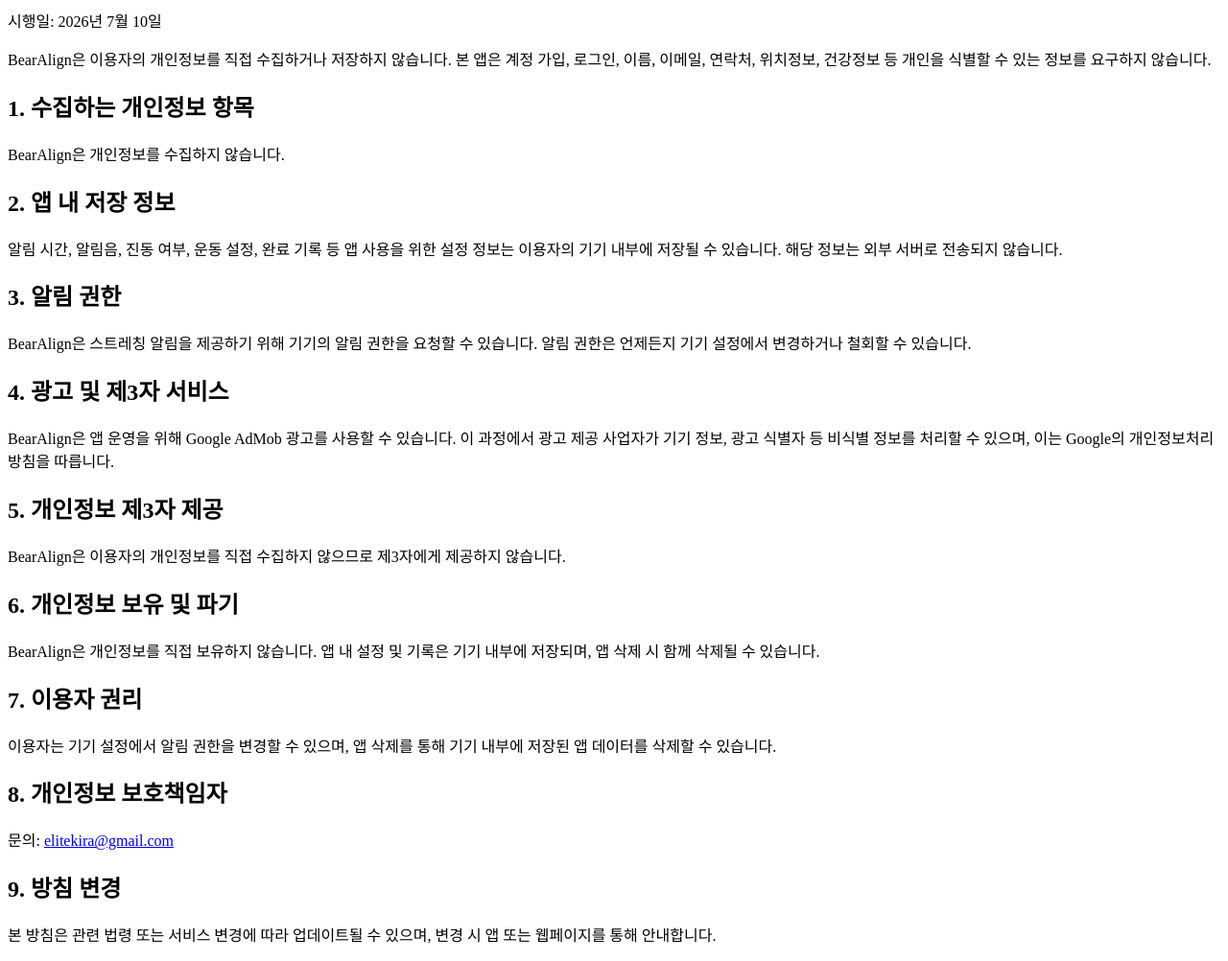
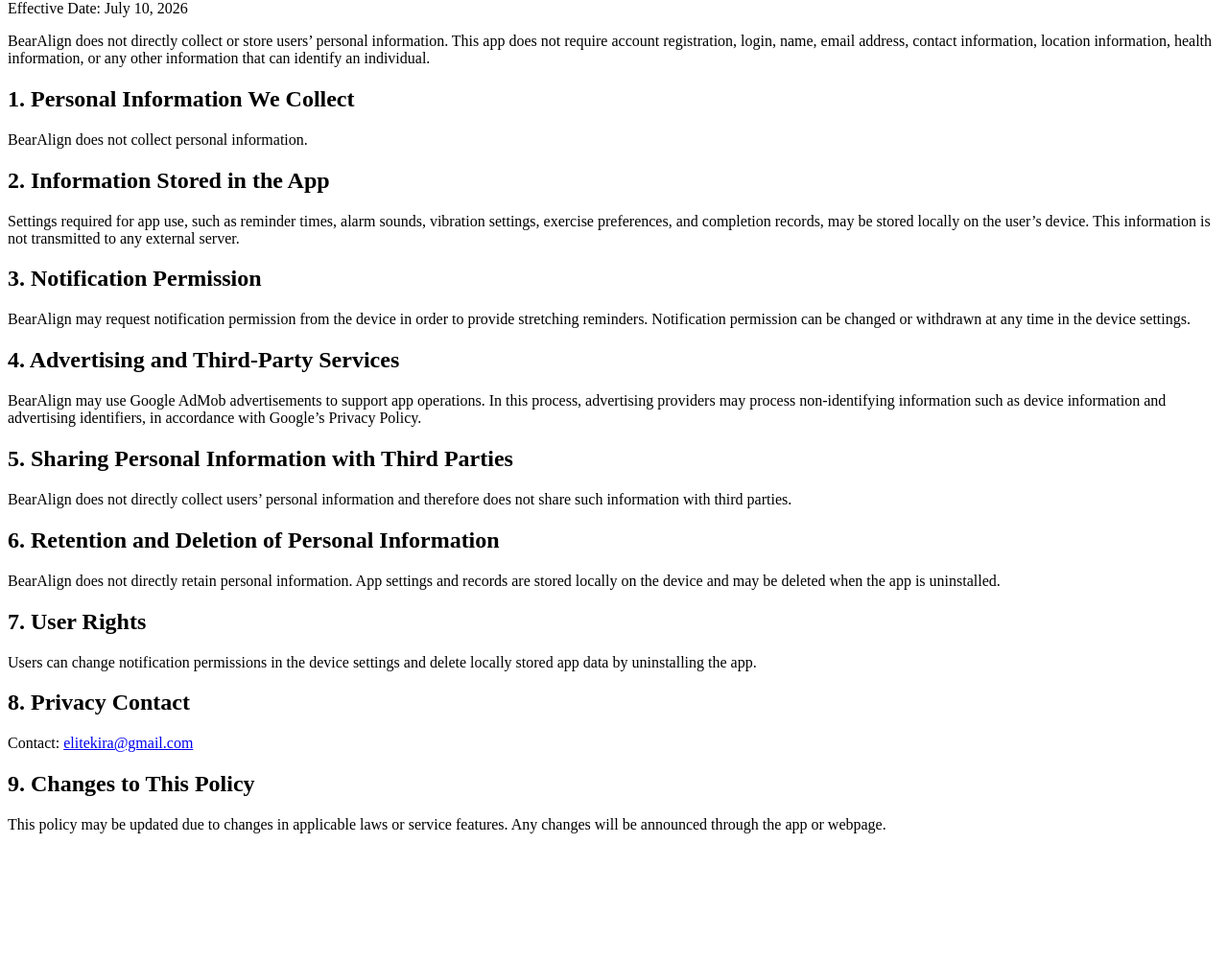
Before and after one commit to kongdackkong/kongdackkong.github.io, a plain HTML site: page bear/privacy.html in a window 1280 px wide. Shown: the part 80-1082 px from the top of the page at 96% size. After the commit the page ends 965 px from the top, so only its background shows below. Drawn offline with Linux system fonts and the light colour scheme.

Commit message:
Update privacy.html

```diff
--- a/bear/privacy.html
+++ b/bear/privacy.html
@@ -1,61 +1,61 @@
 <!DOCTYPE html>
-<html lang="ko">
+<html lang="en">
 <head>
   <meta charset="UTF-8" />
   <meta name="viewport" content="width=device-width, initial-scale=1.0" />
-  <title>개인정보처리방침 — BearAlign</title>
+  <title>Privacy Policy — BearAlign</title>
 </head>
 <body>
-  <h1>개인정보처리방침</h1>
-  <p>시행일: 2026년 7월 10일</p>
+  <h1>Privacy Policy</h1>
+  <p>Effective Date: July 10, 2026</p>
 
   <section>
-    <p>BearAlign은 이용자의 개인정보를 직접 수집하거나 저장하지 않습니다. 본 앱은 계정 가입, 로그인, 이름, 이메일, 연락처, 위치정보, 건강정보 등 개인을 식별할 수 있는 정보를 요구하지 않습니다.</p>
+    <p>BearAlign does not directly collect or store users’ personal information. This app does not require account registration, login, name, email address, contact information, location information, health information, or any other information that can identify an individual.</p>
   </section>
 
   <section>
-    <h2>1. 수집하는 개인정보 항목</h2>
-    <p>BearAlign은 개인정보를 수집하지 않습니다.</p>
+    <h2>1. Personal Information We Collect</h2>
+    <p>BearAlign does not collect personal information.</p>
   </section>
 
   <section>
-    <h2>2. 앱 내 저장 정보</h2>
-    <p>알림 시간, 알림음, 진동 여부, 운동 설정, 완료 기록 등 앱 사용을 위한 설정 정보는 이용자의 기기 내부에 저장될 수 있습니다. 해당 정보는 외부 서버로 전송되지 않습니다.</p>
+    <h2>2. Information Stored in the App</h2>
+    <p>Settings required for app use, such as reminder times, alarm sounds, vibration settings, exercise preferences, and completion records, may be stored locally on the user’s device. This information is not transmitted to any external server.</p>
   </section>
 
   <section>
-    <h2>3. 알림 권한</h2>
-    <p>BearAlign은 스트레칭 알림을 제공하기 위해 기기의 알림 권한을 요청할 수 있습니다. 알림 권한은 언제든지 기기 설정에서 변경하거나 철회할 수 있습니다.</p>
+    <h2>3. Notification Permission</h2>
+    <p>BearAlign may request notification permission from the device in order to provide stretching reminders. Notification permission can be changed or withdrawn at any time in the device settings.</p>
   </section>
 
   <section>
-    <h2>4. 광고 및 제3자 서비스</h2>
-    <p>BearAlign은 앱 운영을 위해 Google AdMob 광고를 사용할 수 있습니다. 이 과정에서 광고 제공 사업자가 기기 정보, 광고 식별자 등 비식별 정보를 처리할 수 있으며, 이는 Google의 개인정보처리방침을 따릅니다.</p>
+    <h2>4. Advertising and Third-Party Services</h2>
+    <p>BearAlign may use Google AdMob advertisements to support app operations. In this process, advertising providers may process non-identifying information such as device information and advertising identifiers, in accordance with Google’s Privacy Policy.</p>
   </section>
 
   <section>
-    <h2>5. 개인정보 제3자 제공</h2>
-    <p>BearAlign은 이용자의 개인정보를 직접 수집하지 않으므로 제3자에게 제공하지 않습니다.</p>
+    <h2>5. Sharing Personal Information with Third Parties</h2>
+    <p>BearAlign does not directly collect users’ personal information and therefore does not share such information with third parties.</p>
   </section>
 
   <section>
-    <h2>6. 개인정보 보유 및 파기</h2>
-    <p>BearAlign은 개인정보를 직접 보유하지 않습니다. 앱 내 설정 및 기록은 기기 내부에 저장되며, 앱 삭제 시 함께 삭제될 수 있습니다.</p>
+    <h2>6. Retention and Deletion of Personal Information</h2>
+    <p>BearAlign does not directly retain personal information. App settings and records are stored locally on the device and may be deleted when the app is uninstalled.</p>
   </section>
 
   <section>
-    <h2>7. 이용자 권리</h2>
-    <p>이용자는 기기 설정에서 알림 권한을 변경할 수 있으며, 앱 삭제를 통해 기기 내부에 저장된 앱 데이터를 삭제할 수 있습니다.</p>
+    <h2>7. User Rights</h2>
+    <p>Users can change notification permissions in the device settings and delete locally stored app data by uninstalling the app.</p>
   </section>
 
   <section>
-    <h2>8. 개인정보 보호책임자</h2>
-    <p>문의: <a href="mailto:elitekira@gmail.com">elitekira@gmail.com</a></p>
+    <h2>8. Privacy Contact</h2>
+    <p>Contact: <a href="mailto:elitekira@gmail.com">elitekira@gmail.com</a></p>
   </section>
 
   <section>
-    <h2>9. 방침 변경</h2>
-    <p>본 방침은 관련 법령 또는 서비스 변경에 따라 업데이트될 수 있으며, 변경 시 앱 또는 웹페이지를 통해 안내합니다.</p>
+    <h2>9. Changes to This Policy</h2>
+    <p>This policy may be updated due to changes in applicable laws or service features. Any changes will be announced through the app or webpage.</p>
   </section>
 </body>
 </html>
```
